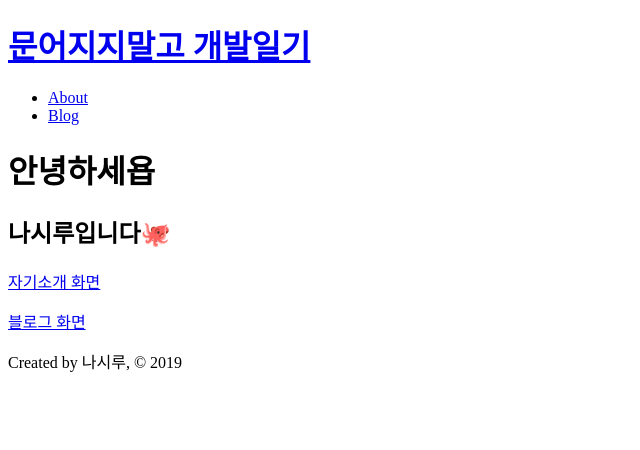
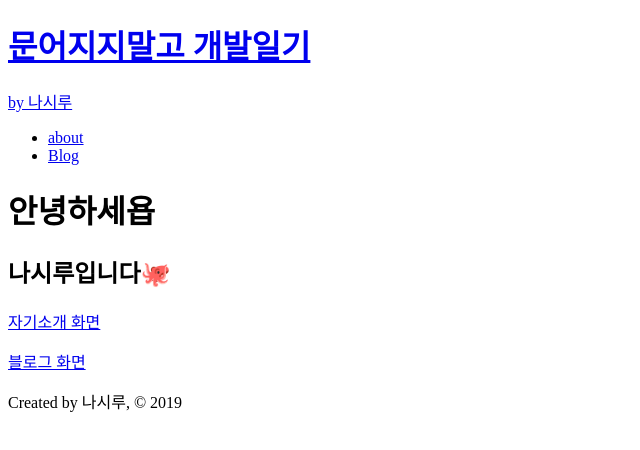
Before and after one commit to choinashil/blog, a Gatsby site: page / in a window 1280 px wide. Shown: the whole page, without its empty margins (0-640 px from the left). Built offline with nearby package versions, Linux system fonts and the light colour scheme; Gatsby itself is replaced by a stand-in of ours.

Commit message:
Get siteMetadata using graphql

```diff
--- a/gatsby-config.js
+++ b/gatsby-config.js
@@ -1,9 +1,10 @@
-/**
- * Configure your Gatsby site with this file.
- *
- * See: https://www.gatsbyjs.org/docs/gatsby-config/
- */
-
 module.exports = {
-  /* Your site config here */
+  siteMetadata: {
+    title: '문어지지말고 개발일기',
+    author: '나시루'
+  },
+  plugins: [
+    'gatsby-plugin-sass',
+    'gatsby-plugin-styled-components'
+  ]
 }
--- a/src/components/footer.js
+++ b/src/components/footer.js
@@ -1,9 +1,20 @@
 import React from 'react'
+import { graphql, useStaticQuery } from 'gatsby'
 
 const Footer = () => {
+    const data = useStaticQuery(graphql`
+        query {
+            site {
+                siteMetadata {
+                    author
+                }
+            }
+        }
+    `)
+
     return (
         <footer>
-            <p>Created by 나시루, © 2019</p>
+            <p>Created by {data.site.siteMetadata.author}, © 2019</p>
         </footer>
     );
 }
--- a/src/components/header.js
+++ b/src/components/header.js
@@ -1,21 +1,36 @@
 import React from 'react'
-import { Link } from 'gatsby'
+import { Link, graphql, useStaticQuery } from 'gatsby'
 
 const Header = () => {
+    const data = useStaticQuery(graphql`
+        query {
+            site {
+                siteMetadata {
+                    title
+                    author
+                }
+            }
+        }
+    `)
+
     return (
-        <div>
-            <Link to='/'><h1>문어지지말고 개발일기</h1></Link>
+        <header>
+            <Link to='/'>
+                <h1>{data.site.siteMetadata.title}</h1>
+                <p>by {data.site.siteMetadata.author}</p>
+            </Link>
+
             <nav>
                 <ul>
                     <li>
-                        <Link to='/about'>About</Link>
+                        <Link to='/about'>about</Link>
                     </li>
                     <li>
                         <Link to='/blog'>Blog</Link>
                     </li>
                 </ul>
             </nav>
-        </div>
+        </header>
     );
 }
 
```
Also changed, not shown: package.json (+8 -2 lines), 1 other file.
